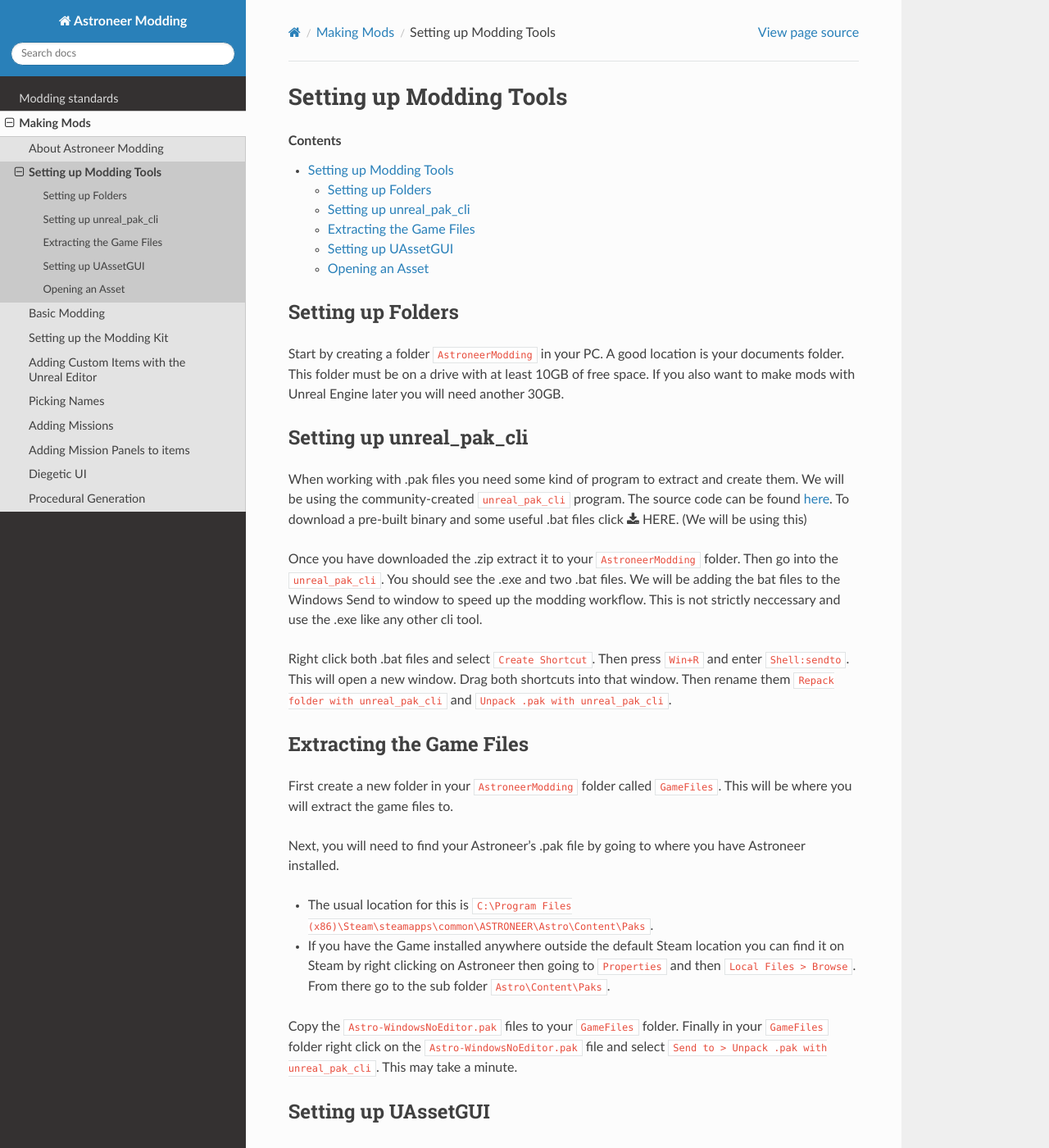
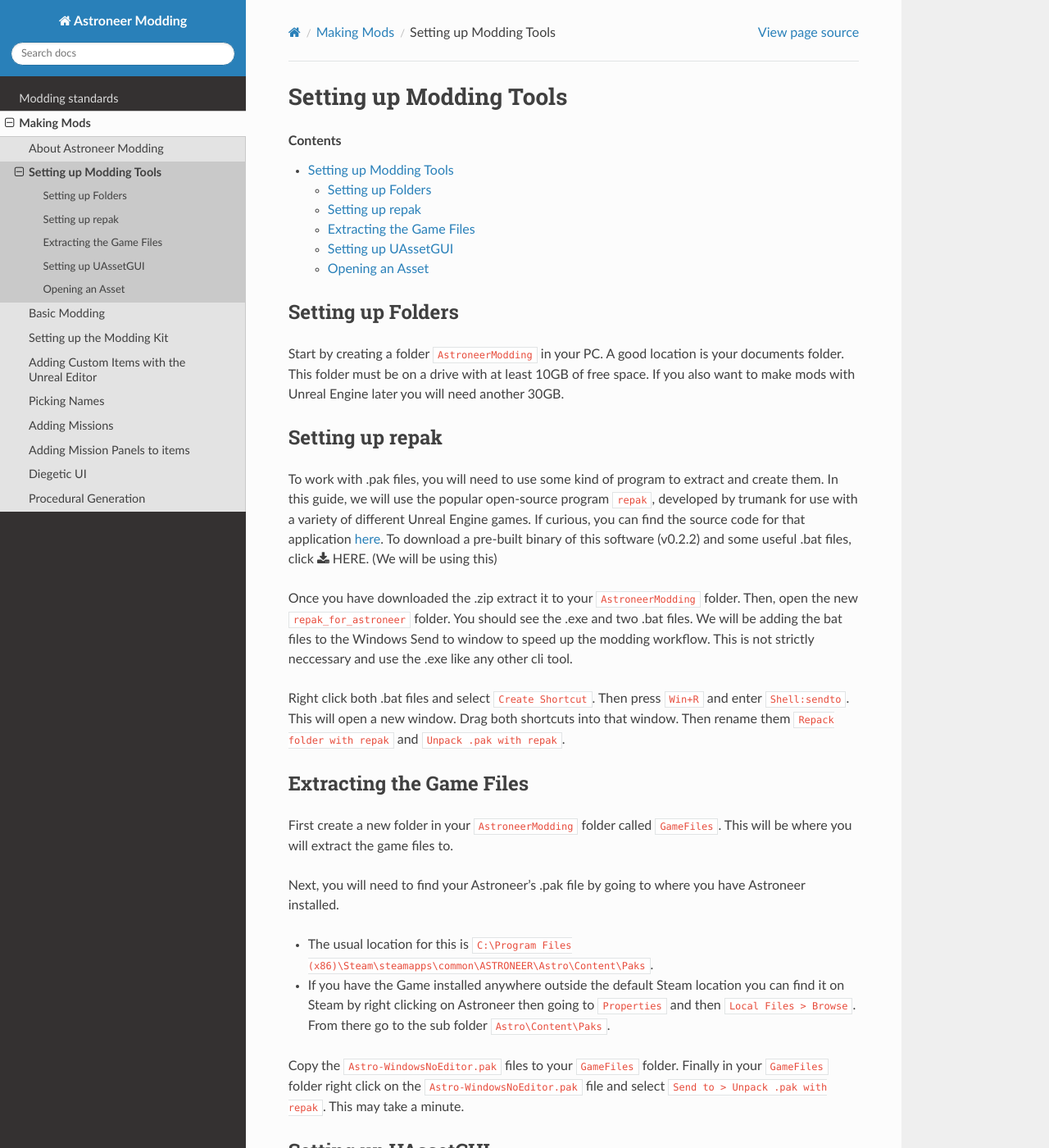
Before and after one commit to AstroTechies/astroneermodding, a Sphinx documentation site: the page built from docs/guides/basicSetup.rst, in a window 1280 px wide and 1400 px high. Shown: the whole window at 82% size. Built offline with Sphinx 7.4.7 and the Read the Docs theme 3.1.0, drawn with Linux system fonts in a browser that asks for light colours.

Commit message:
migration to repak for ue 4.27

```diff
--- a/docs/guides/addingMissions.rst
+++ b/docs/guides/addingMissions.rst
@@ -7,7 +7,7 @@
 Adding the Mission Trailhead
 ----------------------------
 
-Right click in the **Content Browser** and add a folder called ``Missions``.
+Right click in the **Content Browser** and add a folder called ``Missions`` within your mod folder.
 
 Inside this folder create a **Data Asset**
 
--- a/docs/guides/basicModding.rst
+++ b/docs/guides/basicModding.rst
@@ -13,7 +13,7 @@
 Using UAssetGUI is a fairly simple way to create a mod. The process, which is covered in detail
 below, involves making a copy of Astroneer's file structure (while only containing the necessary
 files) inside your mod folder. Then, UAssetGUI is used to modify those game files to your liking.
-Once the metadata file is set up correctly, the mod folder is packaged using unreal_pak_cli, and
+Once the metadata file is set up correctly, the mod folder is packaged using repak, and
 your mod is ready to use.
 
  While the ways in which the game files are modified will vary, most other methods of creating
@@ -102,7 +102,7 @@
 ---------------
 
 Close UAssetGUI and go back to your ``TutorialMod`` folder.  Right click on the
-``000-TutorialMod-0.1.0_P`` folder, then select ``Send to > Repack folder with unreal_pak_cli``.
+``000-TutorialMod-0.1.0_P`` folder, then select ``Send to > Repack folder with repak``.
 This will create a ``000-TutorialMod-0.1.0_P.pak`` file in the same folder.
 
 Installing the Mod
--- a/docs/guides/basicSetup.rst
+++ b/docs/guides/basicSetup.rst
@@ -11,23 +11,24 @@
 folder.  This folder must be on a drive with at least 10GB of free space. If you also want to
 make mods with Unreal Engine later you will need another 30GB.
 
-Setting up unreal_pak_cli
+Setting up repak
 -------------------------
 
-When working with .pak files you need some kind of program to extract and create them. We will be
-using the community-created ``unreal_pak_cli`` program. The source code can be found
-`here <https://github.com/AstroTechies/unrealmodding/tree/main/unreal_pak_cli>`_. To download a
-pre-built binary and some useful .bat files click :download:`HERE <unreal_pak_cli.zip>`. (We will
+To work with .pak files, you will need to use some kind of program to extract and create them. In this guide, we will use
+the popular open-source program ``repak``, developed by trumank for use with a variety of different Unreal Engine games.
+If curious, you can find the source code for that application
+`here <https://github.com/trumank/repak>`_. To download a
+pre-built binary of this software (v0.2.2) and some useful .bat files, click :download:`HERE <repak_for_astroneer.zip>`. (We will
 be using this)
 
-Once you have downloaded the .zip extract it to your ``AstroneerModding`` folder. Then go into the
-``unreal_pak_cli``. You should see the .exe and two .bat files. We will be adding the bat files to
+Once you have downloaded the .zip extract it to your ``AstroneerModding`` folder. Then, open the new
+``repak_for_astroneer`` folder. You should see the .exe and two .bat files. We will be adding the bat files to
 the Windows Send to window to speed up the modding workflow. This is not strictly neccessary and
 use the .exe like any other cli tool.
 
 Right click both .bat files and select ``Create Shortcut``. Then press ``Win+R`` and enter
 ``Shell:sendto``. This will open a new window. Drag both shortcuts into that window. Then rename
-them ``Repack folder with unreal_pak_cli`` and ``Unpack .pak with unreal_pak_cli``.
+them ``Repack folder with repak`` and ``Unpack .pak with repak``.
 
 Extracting the Game Files
 -------------------------
@@ -47,7 +48,7 @@
 
 Copy the ``Astro-WindowsNoEditor.pak`` files to your ``GameFiles`` folder. Finally in your
 ``GameFiles`` folder right click on the ``Astro-WindowsNoEditor.pak`` file and select
-``Send to > Unpack .pak with unreal_pak_cli``. This may take a minute.
+``Send to > Unpack .pak with repak``. This may take a minute.
 
 Setting up UAssetGUI
 --------------------
```
Also changed, not shown: docs/guides/kitModding.rst (+5 -5 lines), 1 other file.
